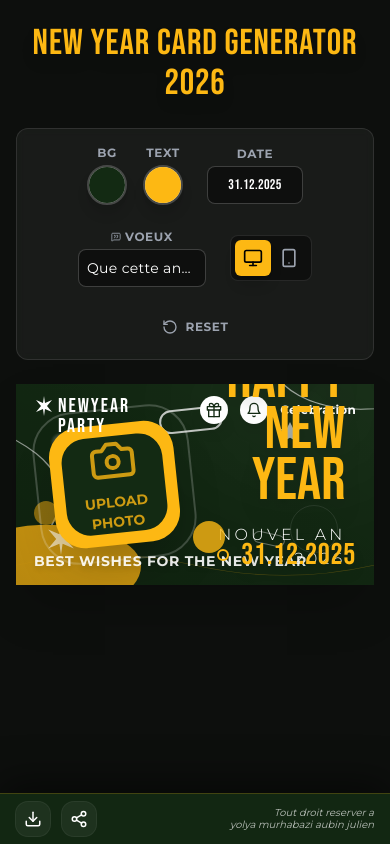
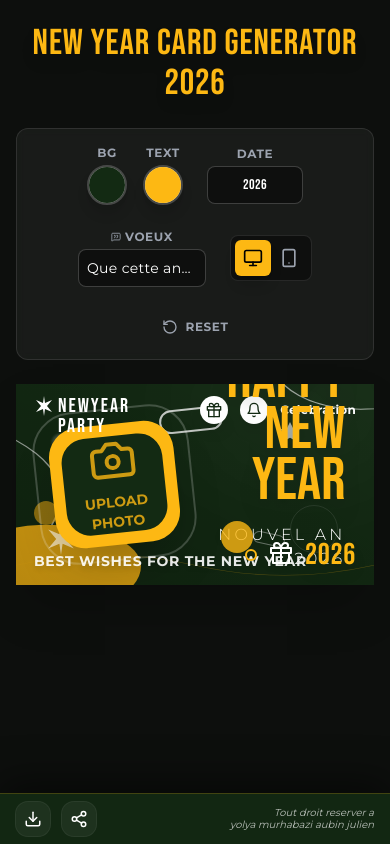
Before and after one commit to yolyamurhabazi/nouvelancard, a React (Vite) app: page / in a window 390 px wide. Built offline with nearby package versions, Linux system fonts and the light colour scheme.

Commit message:
feat: Update default date and add gift icon
The default card date has been changed from '31.12.2025' to '2026' to better reflect the application's year.
A GiftIcon has also been added to the card display, enhancing the visual theme.

```diff
--- a/App.tsx
+++ b/App.tsx
@@ -35,7 +35,7 @@ function App() {
   const defaultState: CardState = {
     image: null,
     year: '2026',
-    date: '31.12.2025',
+    date: '2026',
     message: 'Que cette année vous apporte joie et prospérité',
     backgroundColor: '#132A13',
     accentColor: '#FDB813',
--- a/components/CardCanvas.tsx
+++ b/components/CardCanvas.tsx
@@ -207,6 +207,8 @@ const CardCanvas: React.FC<CardCanvasProps> = ({ cardRef, cardState, onImageUplo
          {/* Solid dot */}
          <div className="w-8 h-8 md:w-10 md:h-10 rounded-full absolute -left-6 -top-4 -z-10 opacity-80" style={bgAccentStyle}></div>
 
+         <GiftIcon className="w-6 h-6 md:w-8 md:h-8 mb-1" style={textAccentStyle} />
+
          <span className="font-bebas text-3xl md:text-5xl tracking-wide drop-shadow-lg" style={textAccentStyle}>{cardState.date}</span>
       </div>
 
```
